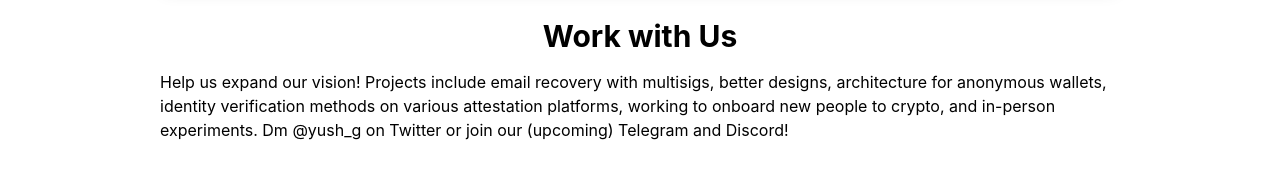
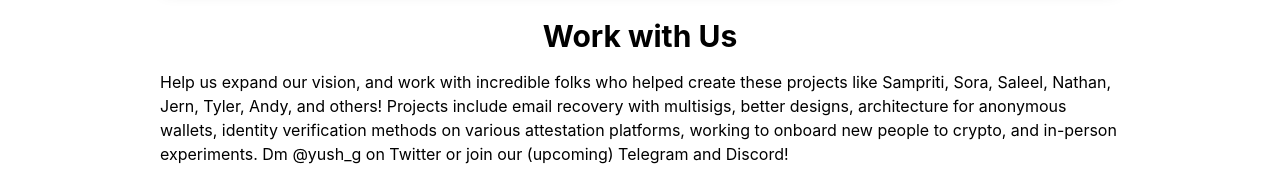
Before and after one commit to zkemail/prove.email-old, a Next.js app: page / in a window 1280 px wide. Shown: the part 1443-1638 px from the top of the page. Before the commit the page ends 1617 px from the top, so only its background shows below. Built offline with nearby package versions, Linux system fonts and the light colour scheme.

Commit message:
gave more credits

```diff
--- a/src/components/MainPage.tsx
+++ b/src/components/MainPage.tsx
@@ -134,7 +134,7 @@ const MainPage = () => {
               Work with Us
             </Heading>
           </Center>
-          <Text mt={4}>Help us expand our vision! Projects include email recovery with multisigs, better designs, architecture for anonymous wallets, identity verification methods on various attestation platforms, working to onboard new people to crypto, and in-person experiments. Dm @yush_g on Twitter or join our (upcoming) Telegram and Discord! </Text>
+          <Text mt={4}>Help us expand our vision, and work with incredible folks who helped create these projects like Sampriti, Sora, Saleel, Nathan, Jern, Tyler, Andy, and others! Projects include email recovery with multisigs, better designs, architecture for anonymous wallets, identity verification methods on various attestation platforms, working to onboard new people to crypto, and in-person experiments. Dm @yush_g on Twitter or join our (upcoming) Telegram and Discord! </Text>
         </Box>
       </Center>
     </Box>
```
